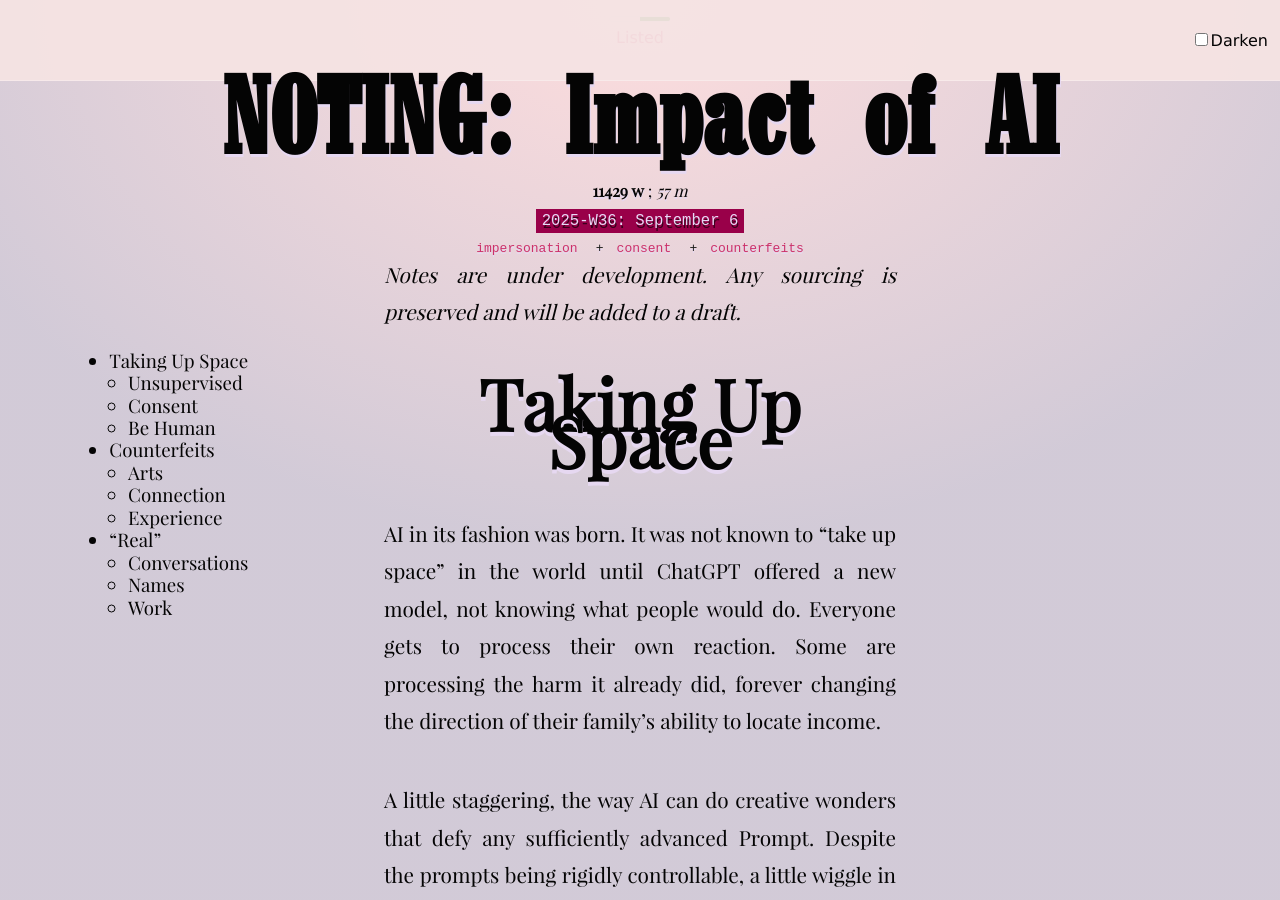
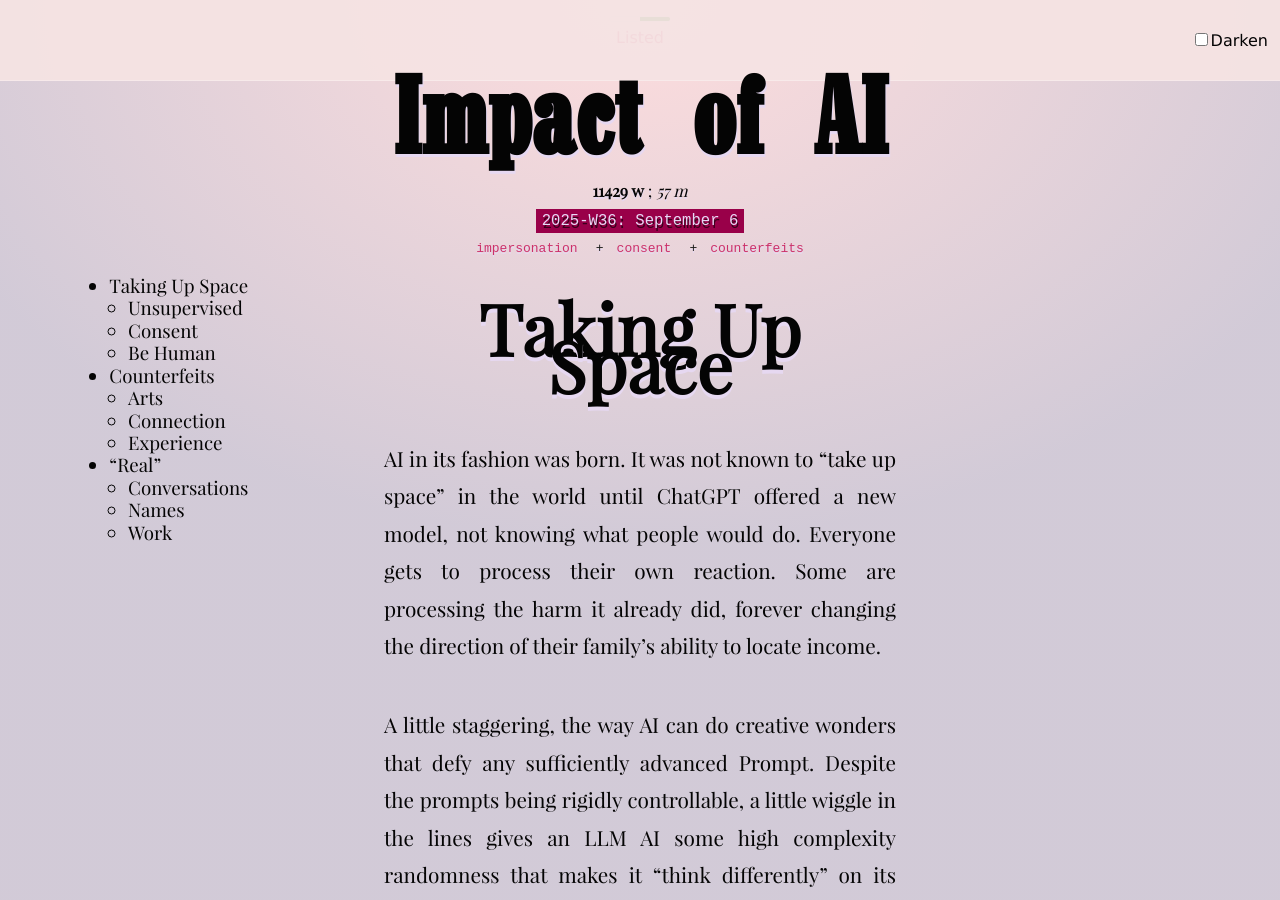
Before and after one commit to tiliv/antibody, a Jekyll site: the page built from docs/journal/autumn-ryan-Impact-of-AI/index.md, in a window 1280 px wide and 900 px high, scrolled down 441 px. Built offline with Jekyll 4.4.1, drawn with Linux system fonts in a browser that asks for light colours; some of the changed lines change nothing that is shown.

Commit message:
Layout to journal

```diff
--- a/docs/journal/autumn-ryan-Impact-of-AI/index.md
+++ b/docs/journal/autumn-ryan-Impact-of-AI/index.md
@@ -1,15 +1,15 @@
 ---
 date: 2025-09-06
-rank: 1
-title: "NOTING: Impact of AI"
+rank: 0
+title: "Impact of AI"
 author: Autumn Ryan
 author_email: autumn@discoverywritten.com
 
 
-contact_subject: "NOTING: Impact of AI"
+contact_subject: "Impact of AI"
 tags: [impersonation, consent, counterfeits]
 
-layout: noting
+layout: journal
 public: true
 published: true
 index: true
```
